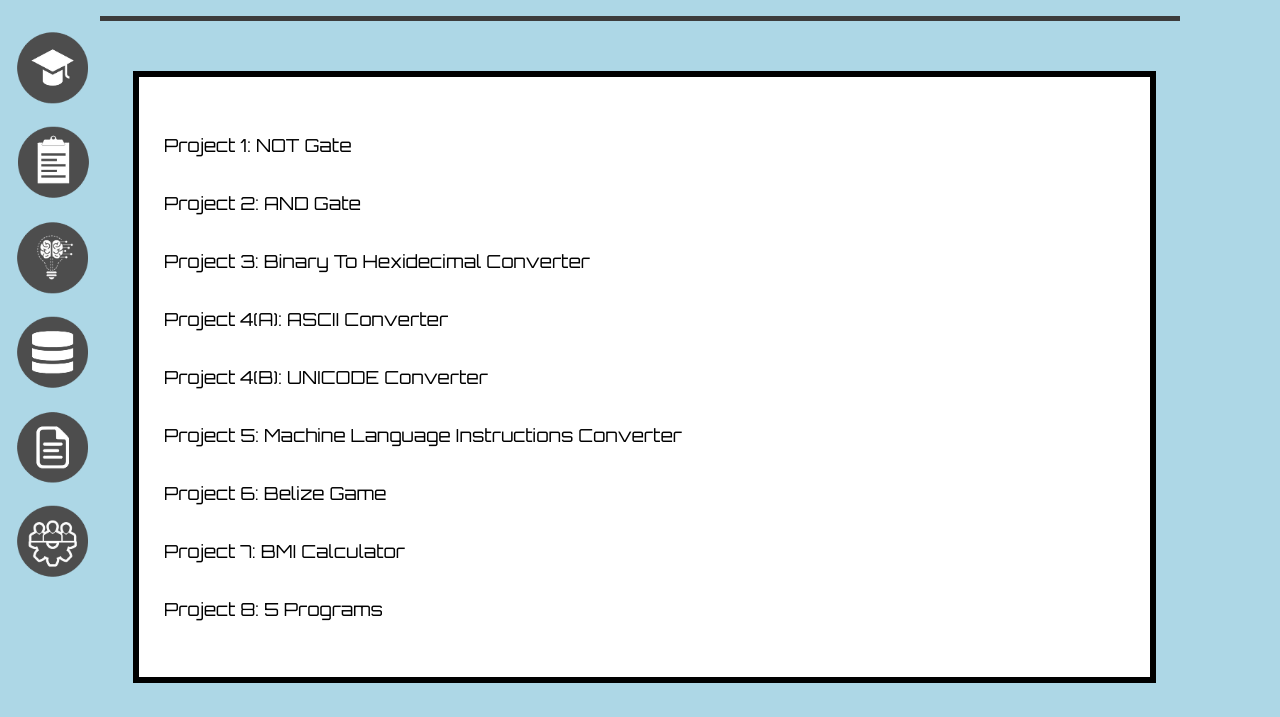
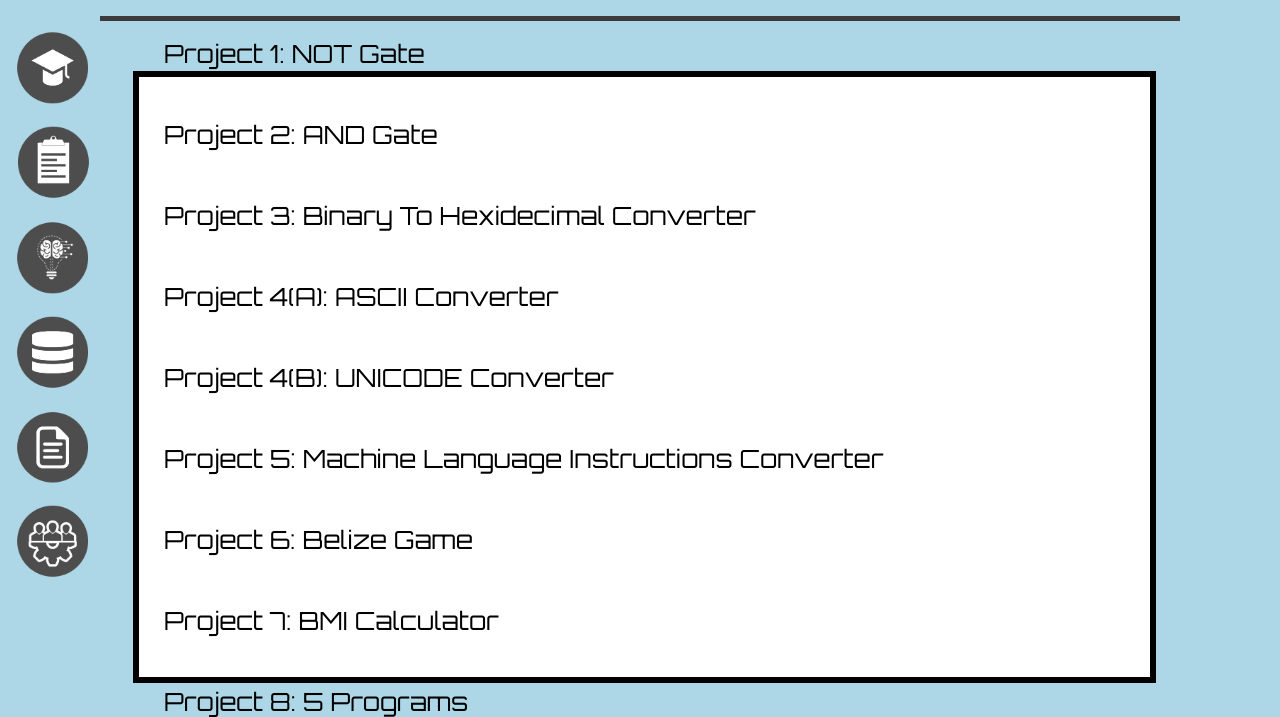
Before and after one commit to OPStudios-Rblx/Final-Project, a plain HTML site: page projects.html in a window 1280 px wide. Shown: the part 109-826 px from the top of the page. Before the commit the page ends 800 px from the top, so only its background shows below. Drawn offline with Linux system fonts and the light colour scheme.

Commit message:
Update projectsStyle.css

```diff
--- a/projectsStyle.css
+++ b/projectsStyle.css
@@ -59,7 +59,7 @@
 
 .project-container p {
     margin-left: 25px;
-    font-size: large;
+    font-size: 25px;
 }
 #exit-button {
     width: 90px;
```
